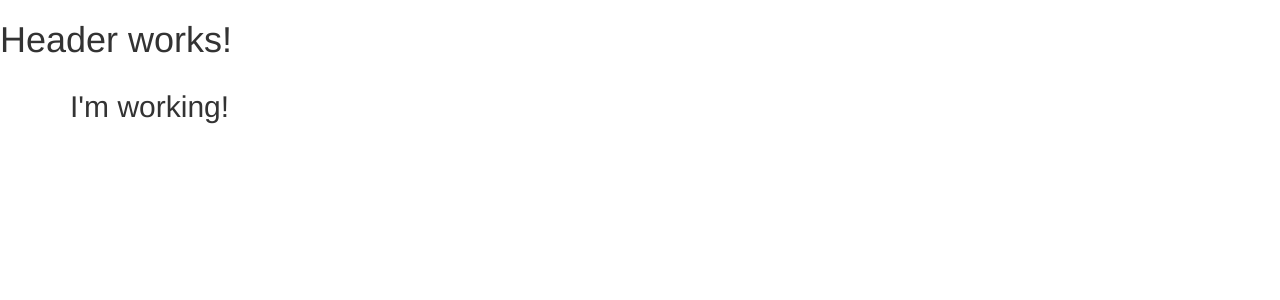
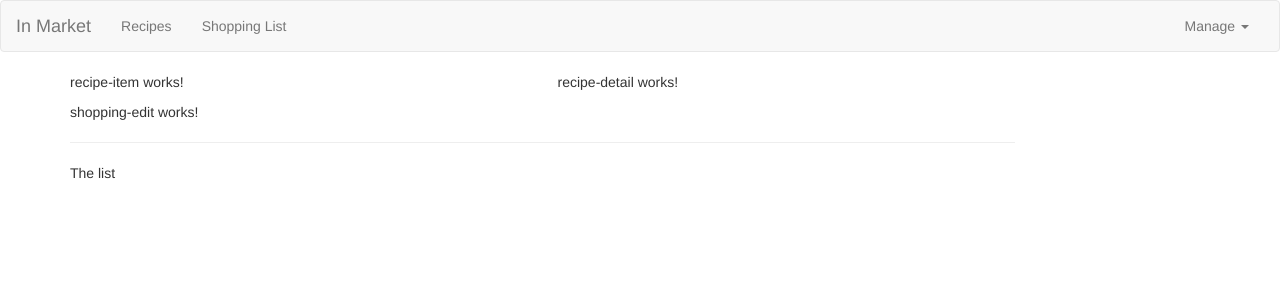
Before and after one commit to molusca/ng-inmarket, an Angular app: page / in a window 1280 px wide. Shown: the top 300 px of the page. Built offline with nearby package versions, Linux system fonts and the light colour scheme.

Commit message:
Add a header and place components

```diff
--- a/src/app/app.component.html
+++ b/src/app/app.component.html
@@ -3,7 +3,8 @@
 <div class="container">
   <div class="row">
     <div class="col-md-12">
-      <h2>I'm working!</h2>
+      <app-recipes></app-recipes>
+      <app-shopping-list></app-shopping-list>
     </div>
   </div>
 </div>
--- a/src/app/header/header.component.html
+++ b/src/app/header/header.component.html
@@ -1 +1,25 @@
-<h1>Header works!</h1>
+<nav class="navbar navbar-default">
+  <div class="container-fluid">
+    <div class="navbar-header">
+      <button type="button" class="navbar-toggle" (click)="collapsed = !collapsed">
+    	<span class="icon-bar" *ngFor="let iconBar of [1, 2, 3]"></span>
+      </button>
+      <a routerLink="/" class="navbar-brand">In Market</a>
+    </div>
+    <div class="navbar-collapse" [class.collapse]="collapsed" (window:resize)="collapsed = true">
+      <ul class="nav navbar-nav">
+        <li><a href="#">Recipes</a></li>
+        <li><a href="#">Shopping List</a></li>
+      </ul>
+      <ul class="nav navbar-nav navbar-right">
+        <li class="dropdown">
+          <a href="#" class="dropdown-toggle" role="button">Manage <span class="caret"></span></a>
+          <ul class="dropdown-menu">
+            <li><a href="#">Save Data</a></li>
+            <li><a href="#">Fetch Data</a></li>
+          </ul>
+        </li>
+      </ul>
+    </div>
+  </div>
+</nav>
--- a/src/app/header/header.component.ts
+++ b/src/app/header/header.component.ts
@@ -8,6 +8,8 @@
 })
 export class HeaderComponent implements OnInit {
 
+  collapsed = true;
+
   constructor() { }
 
   ngOnInit(): void {
--- a/src/app/recipes/recipe-list/recipe-list.component.html
+++ b/src/app/recipes/recipe-list/recipe-list.component.html
@@ -1 +1 @@
-<p>recipe-list works!</p>
+<app-recipe-item></app-recipe-item>
--- a/src/app/recipes/recipes.component.html
+++ b/src/app/recipes/recipes.component.html
@@ -1 +1,8 @@
-<p>recipes works!</p>
+<div class="row">
+  <div class="col-md-5">
+    <app-recipe-list></app-recipe-list>
+  </div>
+  <div class="col-md-7">
+    <app-recipe-detail></app-recipe-detail>
+  </div>
+</div>
--- a/src/app/shopping-list/shopping-list.component.html
+++ b/src/app/shopping-list/shopping-list.component.html
@@ -1 +1,7 @@
-<p>shopping-list works!</p>
+<div class="row">
+  <div class="col-xs-10">
+    <app-shopping-edit></app-shopping-edit>
+    <hr>
+    <p>The list</p>
+  </div>
+</div>
```
